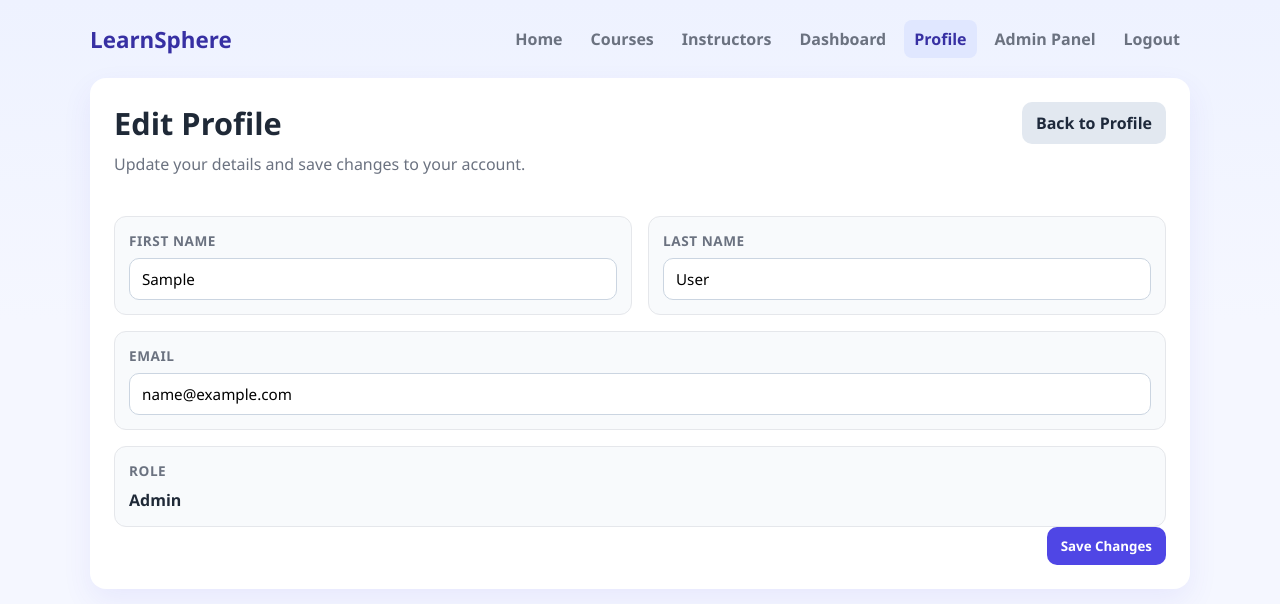
After one commit to Yashesh08/NewLab, a Django app: page /profile/edit/ in a window 1280 px wide. The commit adds this page. Shown: the top 604 px of the page. Run offline with Django 4.2, Linux system fonts and the light colour scheme; the visitor is signed in with stand-in values (Sample User, id 1); data comes from the database, SQL or seed files in the repository.

Commit message:
Add role-aware profile view and edit flow

```diff
--- a/splab/spapp/urls.py
+++ b/splab/spapp/urls.py
@@ -10,6 +10,8 @@ urlpatterns = [
     path('my-courses/<slug:slug>/', views.my_course_detail, name='my_course_detail'),
     path('instructors/', views.instructors, name='instructors'),
     path('dashboard/', views.dashboard, name='dashboard'),
+    path('profile/', views.profile_view, name='profile'),
+    path('profile/edit/', views.edit_profile, name='edit_profile'),
     path('admin-panel/', views.admin_panel, name='admin_panel'),
     path('admin-panel/settings/', views.admin_settings, name='admin_settings'),
     path('admin-panel/delete-user/<int:user_id>/', views.delete_user, name='delete_user'),
--- a/splab/spapp/views.py
+++ b/splab/spapp/views.py
@@ -413,6 +413,84 @@ def dashboard(request):
     return render(request, 'dashboard.html', context)
 
 
+@login_required(login_url='login')
+def profile_view(request):
+    user_role = _get_user_role(request.user)
+    instructor_profile = None
+    if user_role == 'instructor':
+        instructor_profile = Instructor.objects.filter(name__iexact=request.user.get_full_name()).first()
+
+    context = {
+        'active_page': 'profile',
+        'user_role': user_role,
+        'user_obj': request.user,
+        'instructor_profile': instructor_profile,
+    }
+    return render(request, 'profile.html', context)
+
+
+@login_required(login_url='login')
+def edit_profile(request):
+    user_role = _get_user_role(request.user)
+    instructor_profile = None
+    if user_role == 'instructor':
+        instructor_profile = Instructor.objects.filter(name__iexact=request.user.get_full_name()).first()
+
+    if request.method == 'POST':
+        first_name = request.POST.get('first_name', '').strip()
+        last_name = request.POST.get('last_name', '').strip()
+        email = request.POST.get('email', '').strip().lower()
+
+        if not all([first_name, last_name, email]):
+            messages.error(request, 'First name, last name, and email are required.')
+            return redirect('edit_profile')
+
+        email_in_use = User.objects.filter(email=email).exclude(id=request.user.id).exists()
+        if email_in_use:
+            messages.error(request, 'This email is already in use by another account.')
+            return redirect('edit_profile')
+
+        previous_full_name = request.user.get_full_name()
+
+        request.user.first_name = first_name
+        request.user.last_name = last_name
+        request.user.email = email
+        request.user.username = email
+        request.user.save(update_fields=['first_name', 'last_name', 'email', 'username'])
+
+        if user_role == 'instructor':
+            title = request.POST.get('title', '').strip() or 'Instructor'
+            bio = request.POST.get('bio', '').strip() or 'Auto-created instructor profile.'
+            current_full_name = request.user.get_full_name()
+
+            if instructor_profile is None and current_full_name:
+                instructor_profile, _ = Instructor.objects.get_or_create(
+                    name=current_full_name,
+                    defaults={'title': title, 'bio': bio},
+                )
+            elif instructor_profile is not None:
+                instructor_profile.name = current_full_name or instructor_profile.name
+                instructor_profile.title = title
+                instructor_profile.bio = bio
+                instructor_profile.save(update_fields=['name', 'title', 'bio', 'updated_at'])
+
+            if previous_full_name and current_full_name and previous_full_name != current_full_name:
+                Instructor.objects.filter(name__iexact=previous_full_name).exclude(id=getattr(instructor_profile, 'id', None)).update(
+                    name=current_full_name
+                )
+
+        messages.success(request, 'Profile updated successfully.')
+        return redirect('profile')
+
+    context = {
+        'active_page': 'profile',
+        'user_role': user_role,
+        'user_obj': request.user,
+        'instructor_profile': instructor_profile,
+    }
+    return render(request, 'profile_edit.html', context)
+
+
 def login_view(request):
     if request.user.is_authenticated:
         return redirect('dashboard')
--- /dev/null
+++ b/splab/static/css/profile.css
@@ -0,0 +1,86 @@
+.profile-card {
+    display: grid;
+    gap: 20px;
+}
+
+.profile-header {
+    display: flex;
+    justify-content: space-between;
+    align-items: flex-start;
+    gap: 16px;
+    flex-wrap: wrap;
+}
+
+.profile-grid {
+    display: grid;
+    gap: 16px;
+    grid-template-columns: repeat(2, minmax(0, 1fr));
+}
+
+.profile-field {
+    display: grid;
+    gap: 8px;
+    padding: 14px;
+    border: 1px solid var(--border);
+    border-radius: 12px;
+    background: #f8fafc;
+}
+
+.profile-field-full {
+    grid-column: span 2;
+}
+
+.field-label {
+    color: var(--muted);
+    font-size: 0.85rem;
+    font-weight: 700;
+    text-transform: uppercase;
+    letter-spacing: 0.04em;
+}
+
+.field-value {
+    margin: 0;
+    font-size: 1rem;
+    line-height: 1.5;
+}
+
+.profile-form input,
+.profile-form textarea {
+    width: 100%;
+    border: 1px solid #cbd5e1;
+    border-radius: 10px;
+    padding: 10px 12px;
+    font-size: 0.95rem;
+    background: #ffffff;
+}
+
+.profile-form textarea {
+    resize: vertical;
+}
+
+.actions-row {
+    display: flex;
+    justify-content: flex-end;
+}
+
+.button.secondary {
+    text-decoration: none;
+    display: inline-flex;
+    align-items: center;
+    background: #e2e8f0;
+    color: #1e293b;
+}
+
+.readonly {
+    font-weight: 700;
+}
+
+@media (max-width: 768px) {
+    .profile-grid {
+        grid-template-columns: 1fr;
+    }
+
+    .profile-field-full {
+        grid-column: span 1;
+    }
+}
--- a/splab/templates/base.html
+++ b/splab/templates/base.html
@@ -19,6 +19,9 @@
             <a href="{% url 'courses' %}" class="{% if active_page == 'courses' %}active{% endif %}">Courses</a>
             <a href="{% url 'instructors' %}" class="{% if active_page == 'instructors' %}active{% endif %}">Instructors</a>
             <a href="{% url 'dashboard' %}" class="{% if active_page == 'dashboard' %}active{% endif %}">Dashboard</a>
+            {% if request.user.is_authenticated %}
+                <a href="{% url 'profile' %}" class="{% if active_page == 'profile' %}active{% endif %}">Profile</a>
+            {% endif %}
             {% if request.user.is_authenticated and request.user.is_staff %}
                 <a href="{% url 'admin_panel' %}" class="{% if active_page == 'admin_panel' %}active{% endif %}">Admin Panel</a>
             {% endif %}
--- /dev/null
+++ b/splab/templates/profile_edit.html
@@ -0,0 +1,66 @@
+{% extends 'base.html' %}
+{% load static %}
+
+{% block title %}Edit Profile | {{ platform_name|default:"LearnSphere" }}{% endblock %}
+
+{% block extra_css %}
+<link rel="stylesheet" href="{% static 'css/profile.css' %}">
+{% endblock %}
+
+{% block content %}
+<section class="card profile-card">
+    <div class="profile-header">
+        <div>
+            <h1 class="section-title">Edit Profile</h1>
+            <p class="section-subtitle">Update your details and save changes to your account.</p>
+        </div>
+        <a href="{% url 'profile' %}" class="button secondary">Back to Profile</a>
+    </div>
+
+    <form method="post" class="profile-form">
+        {% csrf_token %}
+        <div class="profile-grid">
+            <label class="profile-field">
+                <span class="field-label">First Name</span>
+                <input type="text" name="first_name" value="{{ user_obj.first_name }}" required>
+            </label>
+            <label class="profile-field">
+                <span class="field-label">Last Name</span>
+                <input type="text" name="last_name" value="{{ user_obj.last_name }}" required>
+            </label>
+            <label class="profile-field profile-field-full">
+                <span class="field-label">Email</span>
+                <input type="email" name="email" value="{{ user_obj.email }}" required>
+            </label>
+
+            <div class="profile-field profile-field-full role-note">
+                <span class="field-label">Role</span>
+                <p class="field-value readonly">
+                    {% if user_role == 'admin' %}
+                        Admin
+                    {% elif user_role == 'instructor' %}
+                        Instructor
+                    {% else %}
+                        Student
+                    {% endif %}
+                </p>
+            </div>
+
+            {% if user_role == 'instructor' %}
+                <label class="profile-field">
+                    <span class="field-label">Instructor Title</span>
+                    <input type="text" name="title" value="{{ instructor_profile.title|default:'Instructor' }}" required>
+                </label>
+                <label class="profile-field profile-field-full">
+                    <span class="field-label">Instructor Bio</span>
+                    <textarea name="bio" rows="4" required>{{ instructor_profile.bio|default:'Auto-created instructor profile.' }}</textarea>
+                </label>
+            {% endif %}
+        </div>
+
+        <div class="actions-row">
+            <button type="submit" class="button">Save Changes</button>
+        </div>
+    </form>
+</section>
+{% endblock %}
```
Also changed, not shown: splab/templates/profile.html (added, +58 -0 lines).
